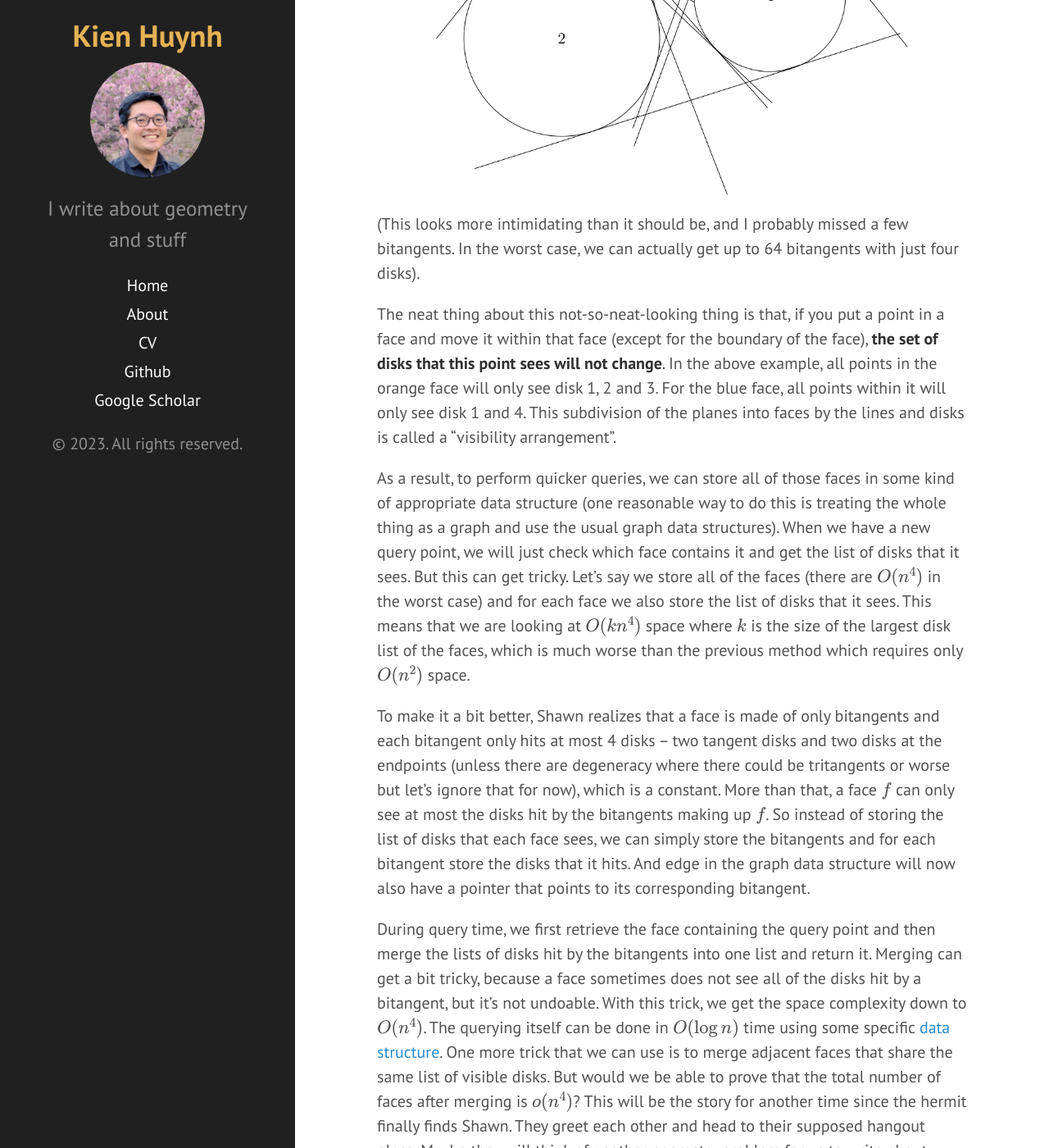
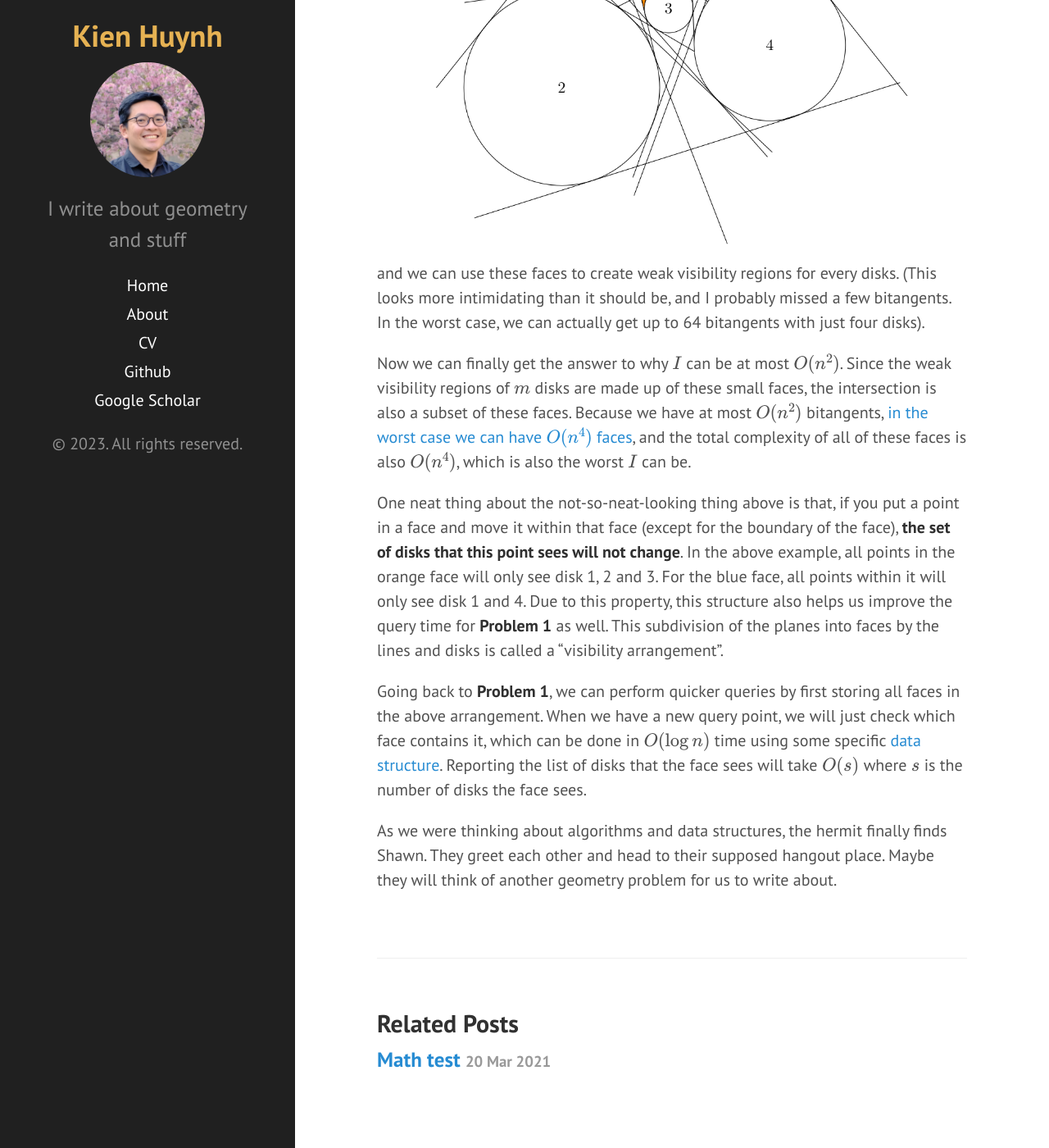
Before and after one commit to KienHuynh/KienHuynh.github.io, a Jekyll site: the page built from _posts/2023-05-13-reversed-location-problem.md, in a window 1280 px wide and 1400 px high, scrolled down 9638 px. Shown: the whole window at 82% size. Built offline with Jekyll 4.4.1, drawn with Linux system fonts in a browser that asks for light colours; formulas are drawn with MathJax 3; some of the changed text lies outside the part shown.

Commit message:
Update content

```diff
--- a/_posts/2023-05-13-reversed-location-problem.md
+++ b/_posts/2023-05-13-reversed-location-problem.md
@@ -72,7 +72,7 @@
 
 | Problem 2 |
 |:----------|
-|Given $$n$$ disks in the plane, each with a unique number. Then, given a subset of these disks, can you find the location(s) that can see all of the disks in this subset?|
+|You have $$n$$ disks on the plane, each with a unique number. Then, given a subset of these disks, can you find the location(s) that can see all of the disks in this subset?|
 
 Here, the input subset is just a list of tree IDs, not a list of intervals
 (otherwise it would be fairly trivial and unsatisfying, and Shawn has to think of a new problem).
@@ -186,8 +186,10 @@
 <img src="/static/blog-posts/reversed-location-problem/fig5.png" alt="fig5" width="55%" />
 </p>
 
-The process of computing each such region is not difficult but it is a bit involved so I will skip it in this post.
-But we can safely assume that this can be done in polynomial time.
+The process of computing each such region is not difficult but it is a bit involved,
+but we can deal with it by treating the whole thing as a graph:
+the intersections of the bitagents are vertices and the segment connecting them are edges.
+A simple walk around the outer boundary of this (planer) graph will give us the weak visibility region.
 
 In practice, we can first compute all uninterrupted bitangents.
 The set of bitangents, along with the disks’ boundaries, will split the plane into **faces**:
@@ -195,40 +197,28 @@
 <p align="center">
 <img src="/static/blog-posts/reversed-location-problem/fig11.png" alt="fig11" width="80%" />
 </p>
-
+and we can use these faces to create weak visibility regions for every disks.
 (This looks more intimidating than it should be, and I probably missed a few bitangents.
 In the worst case, we can actually get up to 64 bitangents with just four disks).
 
-The neat thing about this not-so-neat-looking thing is that,
+Now we can finally get the answer to why $$I$$ can be at most $$O(n^2)$$.
+Since the weak visibility regions of $$m$$ disks are made up of these small faces, the intersection is also a subset of these faces.
+Because we have at most $$O(n^2)$$ bitangents, [in the worst case we can have $$O(n^4)$$ faces](https://en.wikipedia.org/wiki/Arrangement_of_lines),
+and the total complexity of all of these faces is also $$O(n^4)$$, which is also the worst $$I$$ can be.
+
+One neat thing about the not-so-neat-looking thing above is that,
 if you put a point in a face and move it within that face (except for the boundary of the face),
 **the set of disks that this point sees will not change**.
 In the above example, all points in the orange face will only see disk 1, 2 and 3.
 For the blue face, all points within it will only see disk 1 and 4.
+Due to this property, this structure also helps us improve the query time for **Problem 1** as well.
 This subdivision of the planes into faces by the lines and disks is called a “visibility arrangement”.
 
-As a result, to perform quicker queries, we can store all of those faces in some kind of appropriate data structure
-(one reasonable way to do this is treating the whole thing as a graph and use the usual graph data structures).
-When we have a new query point, we will just check which face contains it and get the list of disks that it sees.
-But this can get tricky. Let’s say we store all of the faces (there are $$O(n^4)$$ in the worst case)
-and for each face we also store the list of disks that it sees.
-This means that we are looking at $$O(kn^4)$$ space where $$k$$ is the size of the largest disk list of the faces,
-which is much worse than the previous method which requires only $$O(n^2)$$ space.
+Going back to **Problem 1**, we can perform quicker queries by first storing all faces in the above arrangement.
+When we have a new query point, we will just check which face contains it,
+which can be done in $$O(\log n)$$ time using some specific [data structure](https://en.wikipedia.org/wiki/Point_location).
+Reporting the list of disks that the face sees will take $$O(s)$$ where $$s$$ is the number of disks the face sees.
 
-To make it a bit better, Shawn realizes that a face is made of only bitangents and each bitangent only hits at most 4 disks –
-two tangent disks and two disks at the endpoints (unless there are degeneracy where there could be tritangents or worse
-but let’s ignore that for now), which is a constant.
-More than that, a face $$f$$ can only see at most the disks hit by the bitangents making up $$f$$.
-So instead of storing the list of disks that each face sees,
-we can simply store the bitangents and for each bitangent store the disks that it hits.
-And edge in the graph data structure will now also have a pointer that points to its corresponding bitangent.
-
-During query time, we first retrieve the face containing the query point and then merge the lists of disks
-hit by the bitangents into one list and return it.
-Merging can get a bit tricky, because a face sometimes does not see all of the disks hit by a bitangent, but it’s not undoable.
-With this trick, we get the space complexity down to $$O(n^4)$$.
-The querying itself can be done in $$O(\log n)$$ time using some specific [data structure](https://en.wikipedia.org/wiki/Point_location).
-One more trick that we can use is to merge adjacent faces that share the same list of visible disks.
-But would we be able to prove that the total number of faces after merging is $$o(n^4)$$?
-This will be the story for another time since the hermit finally finds Shawn.
+As we were thinking about algorithms and data structures, the hermit finally finds Shawn.
 They greet each other and head to their supposed hangout place.
 Maybe they will think of another geometry problem for us to write about.
```
Also changed, not shown: other parts of _posts/2023-05-13-reversed-location-problem.md (+3 -3 lines).
